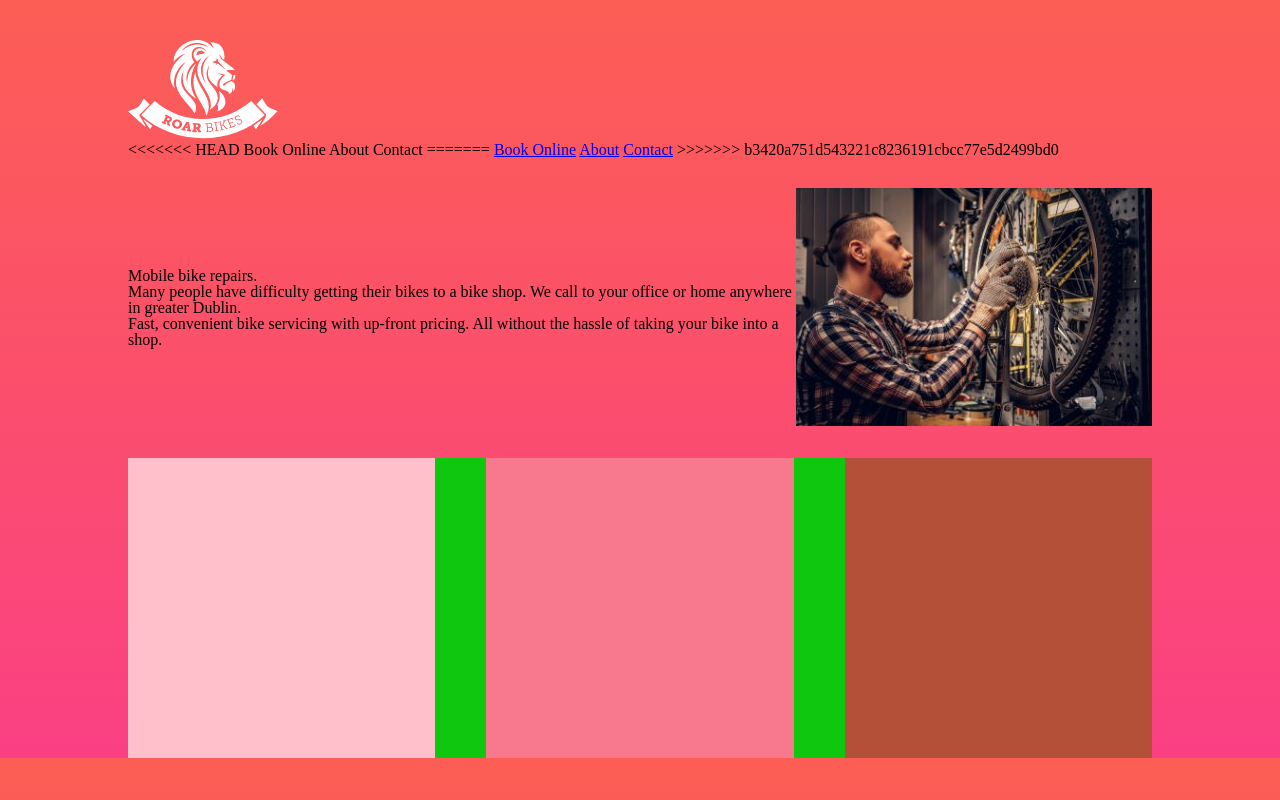
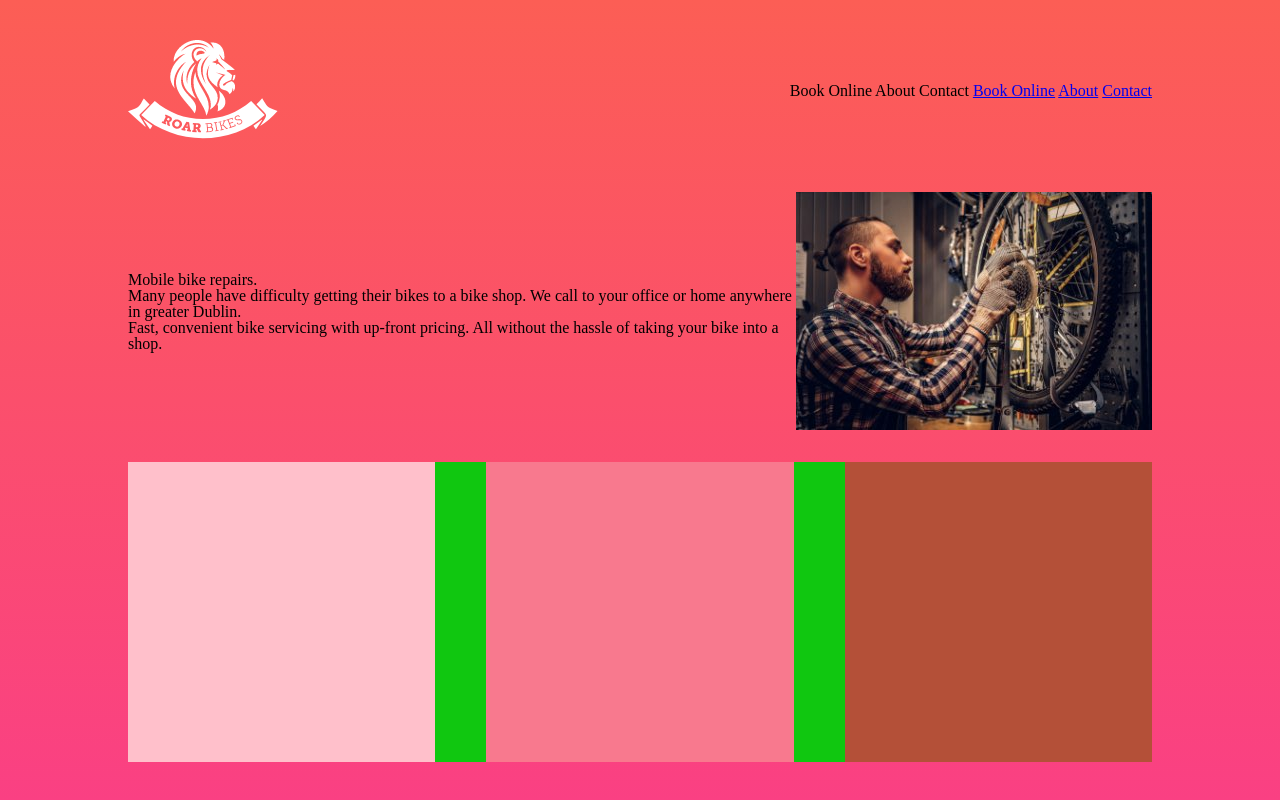
Before and after one commit to zubin131/html-css-bootstrap, a plain HTML site: page Project 2/index.html in a window 1280 px wide. Drawn offline with Linux system fonts and the light colour scheme.

Commit message:
adjusted background

```diff
--- a/Project 2/css/style.css
+++ b/Project 2/css/style.css
@@ -1,12 +1,8 @@
 html {
-<<<<<<< HEAD
   height: 100%;
 }
 body {
   background-image: linear-gradient(#FC5E55, #FA4083);
-=======
-  background-color: #FC5E55;
->>>>>>> b3420a751d543221c8236191cbcc77e5d2499bd0
 }
 
 .container {
@@ -19,24 +15,18 @@ body {
 
 header {
   /* min-height: 100px; */
-<<<<<<< HEAD
   /* background-color: #FC5E55; */
   display: flex;
   padding-top: 20px;
-=======
   display: flex;
   padding-top: 40px;
->>>>>>> b3420a751d543221c8236191cbcc77e5d2499bd0
   padding-bottom: 20px;
   /* padding-left: auto;
   padding-right: auto; */
   /* width: 1024px; */
-<<<<<<< HEAD
   justify-content: space-between;
   align-items: center;
   text-decoration:none;
-=======
->>>>>>> b3420a751d543221c8236191cbcc77e5d2499bd0
 }
 
 main {
@@ -78,17 +68,3 @@ main {
 .herobox2 {
   flex: 1;
 }
-<<<<<<< HEAD
-=======
-
-.logo {
-  flex:3;
-}
-
-.navbar {
-  flex: 1;
-  height: auto;
-  text-decoration: none;
-  color: black;
-}
->>>>>>> b3420a751d543221c8236191cbcc77e5d2499bd0
--- a/Project 2/index.html
+++ b/Project 2/index.html
@@ -23,15 +23,12 @@
 
       <div class="navbar">
         <nav>
-<<<<<<< HEAD
           Book Online
           About
           Contact
-=======
           <a href="#">Book Online</a>
           <a href="#">About</a>
           <a href="#">Contact</a>
->>>>>>> b3420a751d543221c8236191cbcc77e5d2499bd0
         </nav>
       </div>
     </header>
```
